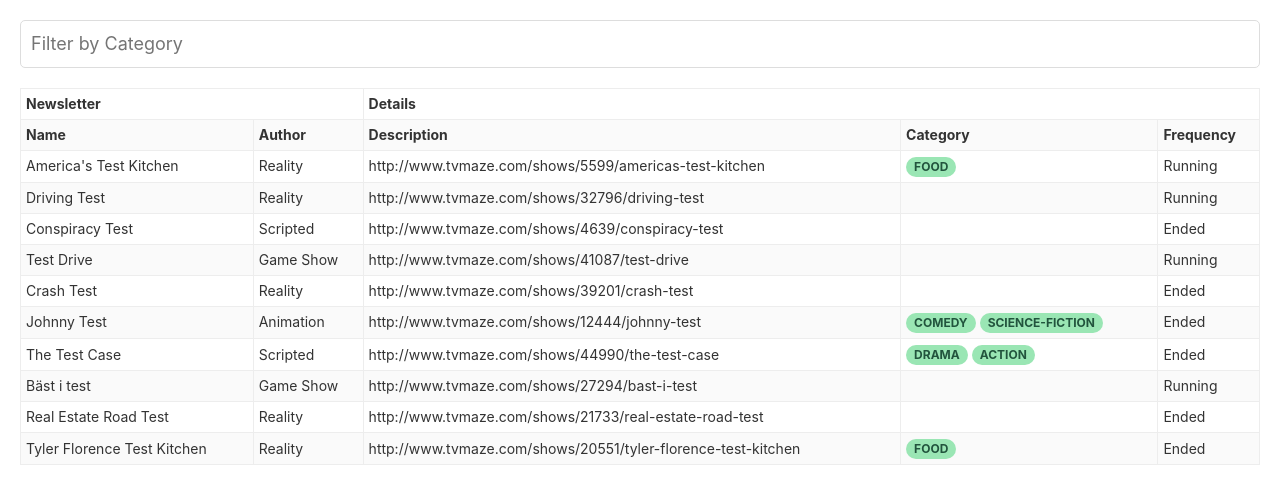
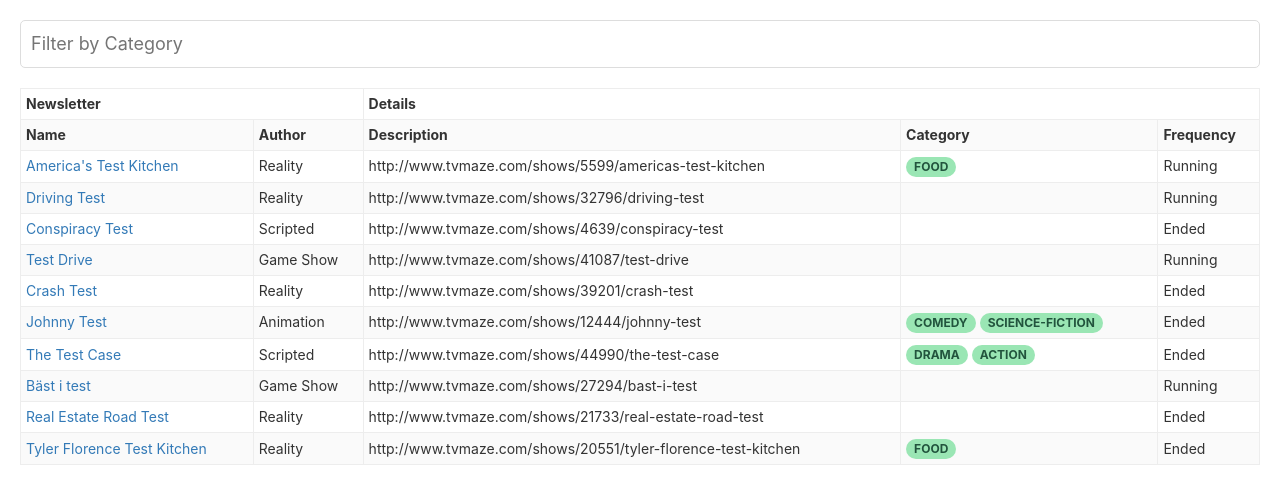
Before and after one commit to TimFinnigan/newsletters-best, a React (Create React App) app: page / in a window 1280 px wide. Shown: the top 504 px of the page. Built offline with nearby package versions, Linux system fonts and the light colour scheme.

Commit message:
add link to first cell

```diff
--- a/package.json
+++ b/package.json
@@ -10,7 +10,8 @@
     "react": "^16.12.0",
     "react-bootstrap": "^1.0.0-beta.16",
     "react-dom": "^16.12.0",
-    "react-scripts": "3.4.0"
+    "react-scripts": "3.4.0",
+    "react-table": "^7.0.0-rc.16"
   },
   "scripts": {
     "start": "react-scripts start",
--- a/src/App.js
+++ b/src/App.js
@@ -25,7 +25,12 @@ function App() {
         columns: [
           {
             Header: "Name",
-            accessor: "show.name"
+            accessor: "show",
+            Cell: ({ cell: { value } }) => (
+              <a href={value.url} target="_blank">
+                {value.name}
+              </a>
+            )
           },
           {
             Header: "Author",
```
Also changed, not shown: 1 other file (tests, documents, lock files or other folders).
